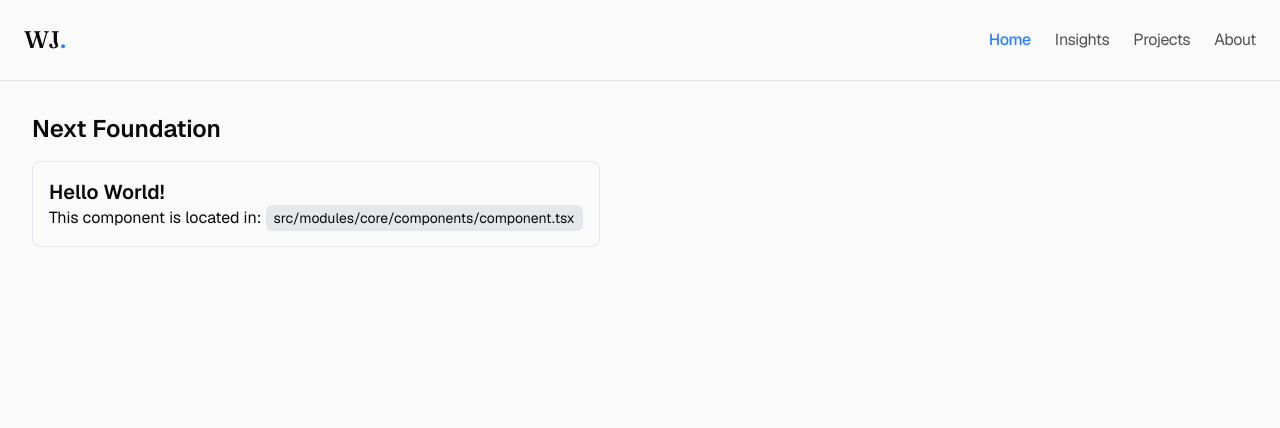
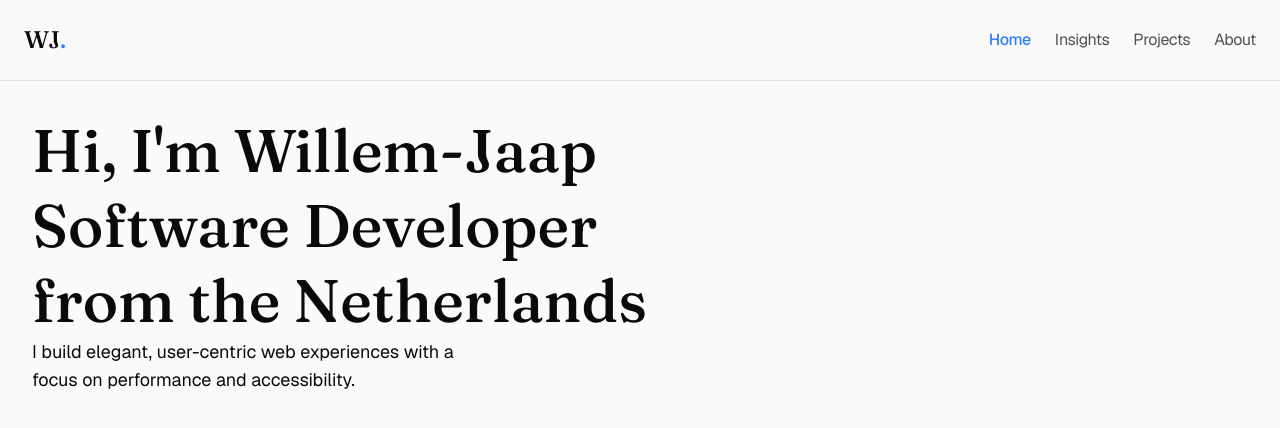
Before and after one commit to Willem-Jaap/website, a Next.js app: page / in a window 1280 px wide. Shown: the top 428 px of the page. Built offline with nearby package versions, Linux system fonts and the light colour scheme; no server answers.

Commit message:
feat: remove component, add hero

```diff
--- a/src/app/page.tsx
+++ b/src/app/page.tsx
@@ -1,10 +1,19 @@
-import Component from '~components/component';
+import Link from 'next/link';
 
 const Page = async () => {
     return (
         <div className="m-8">
-            <h1 className="font-semibold text-2xl">Next Foundation</h1>
-            <Component />
+            <h1 className="font-medium font-serif text-4xl leading-tight md:text-5xl lg:text-6xl">
+                Hi, I'm <span className="gradient-text">Willem-Jaap</span>
+                <br />
+                Software Developer
+                <br />
+                from the Netherlands
+            </h1>
+            <p className="max-w-md text-lg text-muted-foreground">
+                I build elegant, user-centric web experiences with a focus on performance and
+                accessibility.
+            </p>
         </div>
     );
 };
--- a/src/modules/core/components/component.tsx
+++ /dev/null
@@ -1,17 +0,0 @@
-'use client';
-
-const Component = () => {
-    return (
-        <div className="my-4 w-fit rounded-lg border border-gray-200 p-4">
-            <h2 className="font-semibold text-xl">Hello World!</h2>
-            <p>
-                This component is located in:{' '}
-                <span className="rounded-md bg-gray-200 px-2 py-1 text-sm">
-                    src/modules/core/components/component.tsx
-                </span>
-            </p>
-        </div>
-    );
-};
-
-export default Component;
```
